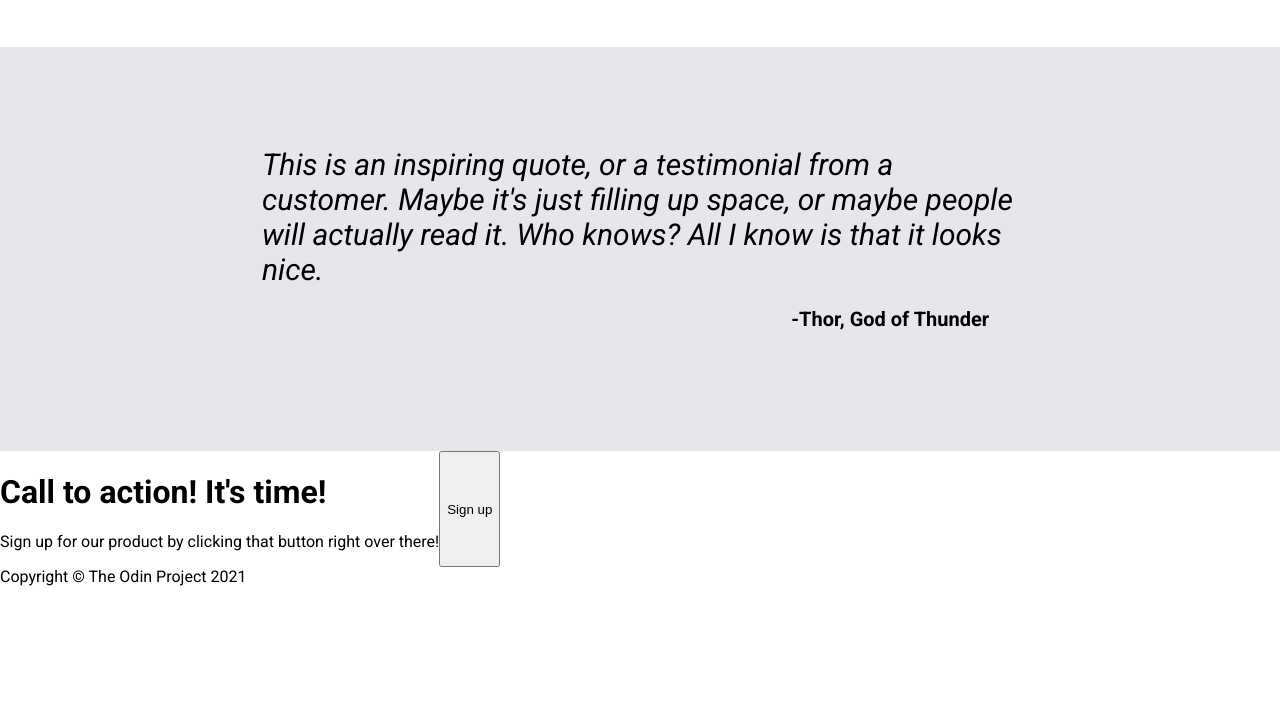
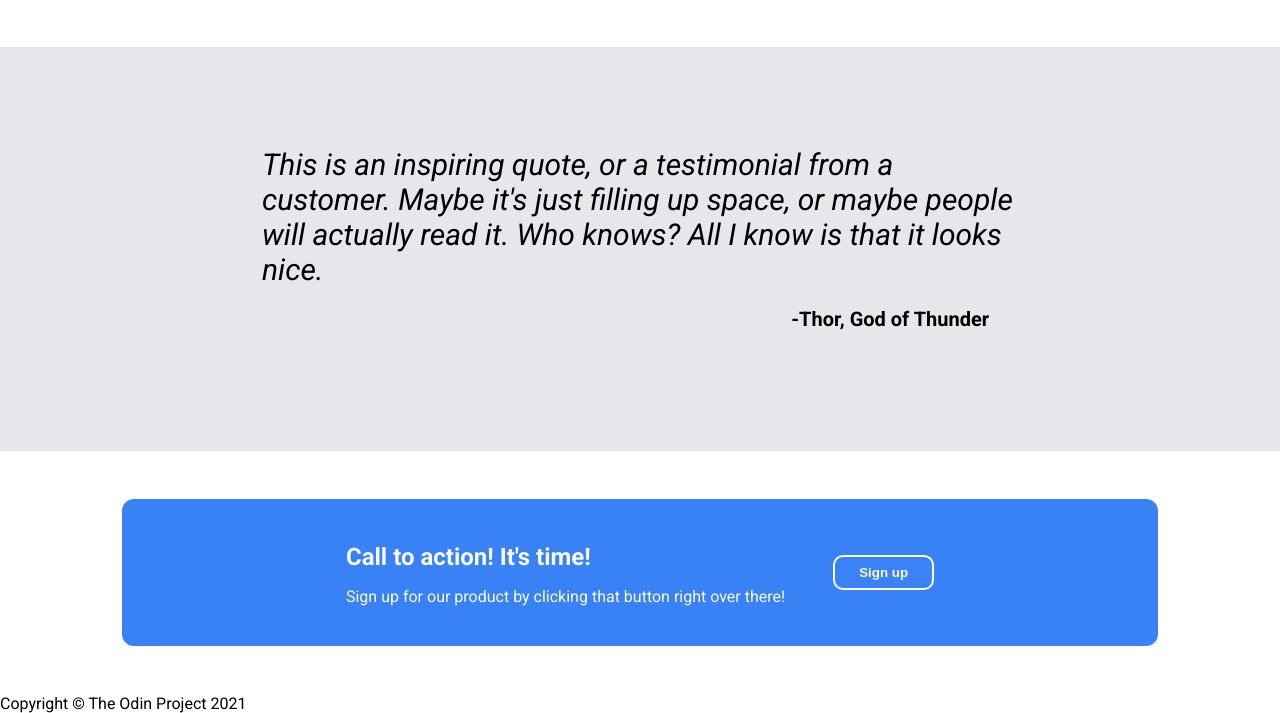
Before and after one commit to bstephe9/landing-page, a plain HTML site: page index.html in a window 1280 px wide. Shown: the part 761-1474 px from the top of the page. Before the commit the page ends 1347 px from the top, so only its background shows below. Drawn offline with Linux system fonts and the light colour scheme.

Commit message:
Style sign up section

```diff
--- a/index.html
+++ b/index.html
@@ -58,10 +58,13 @@
     </div>
     <div class="sign-up-section">
       <div class="container">
-        <h1 class="heading">Call to action! It's time!</h1>
-        <p class="text">Sign up for our product by clicking that button right over there!</p>
+        <div class="text-container">
+          <h2 class="heading">Call to action! It's time!</h2>
+          <p class="text">Sign up for our product by clicking that button right over there!</p>
+        </div>
+        <button class="button">Sign up</button>
       </div>
-      <button class="button">Sign up</button>
+    </div>
     </div>
     <div class="footer">Copyright © The Odin Project 2021</div>
   </body>
--- a/styles.css
+++ b/styles.css
@@ -69,7 +69,7 @@ body {
   color: #e5e7eb;
 }
 
-.head-section .button {
+.button {
   background-color: #3b82f6;
   color: #f9faf8;
   padding: 8px 16px;
@@ -144,6 +144,34 @@ body {
 
 .sign-up-section {
   display: flex;
+  justify-content: center;
+  align-items: center;
+  padding: 48px;
+}
+
+.sign-up-section .container {
+  background: #3882f6;
+  padding: 24px 224px;
+  border-radius: 12px;
+  display: flex;
+  align-items: center;
+  gap: 48px;
+}
+
+.sign-up-section .text-container {
+  color: #f9faf8;
+  display: flex;
+  flex-direction: column;
+}
+
+.sign-up-section .heading {
+  margin-bottom: 0;
+}
+
+.sign-up-section .button {
+  border: 2px solid white;
+  height: 50%;
+  padding: 8px 24px;
 }
 
 .footer {
```
